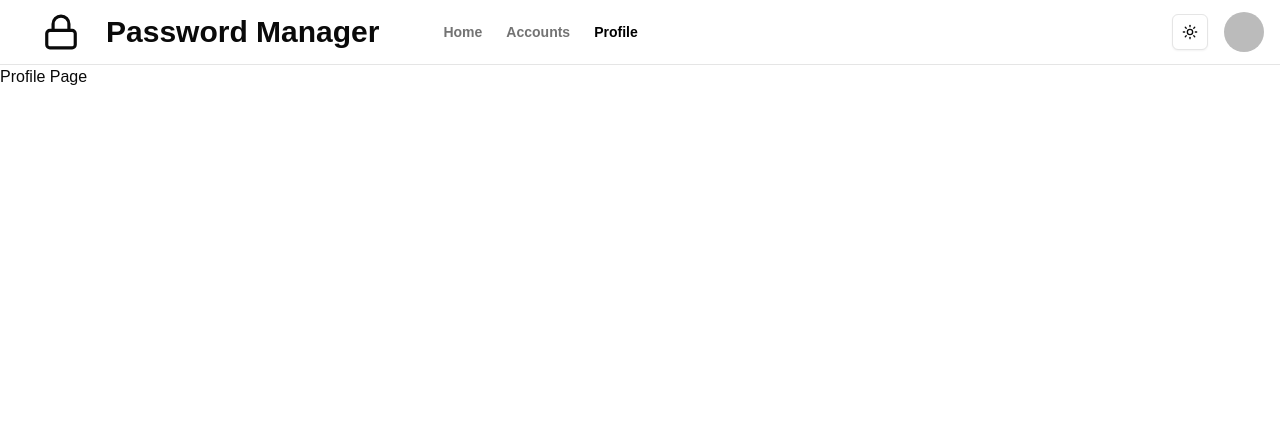
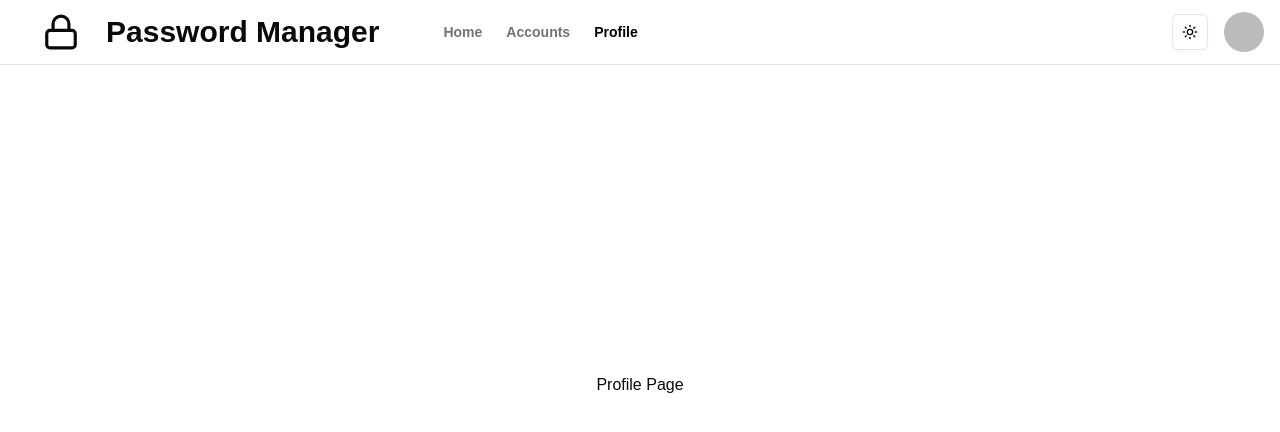
Before and after one commit to antonyjes/passwordmanager, a Next.js app: page /profile in a window 1280 px wide. Shown: the top 432 px of the page. Built offline with nearby package versions, Linux system fonts and the light colour scheme; no server answers; sample sign-in values are in the browser's storage.

Commit message:
styles box layout

```diff
--- a/app/(protected)/layout.tsx
+++ b/app/(protected)/layout.tsx
@@ -4,7 +4,9 @@ const ProtectedLayout = ({ children }: { children: React.ReactNode }) => {
   return (
     <div>
       <Navbar />
-      {children}
+      <div className="flex items-center justify-center h-[80vh]">
+        {children}
+      </div>
     </div>
   );
 };
```
